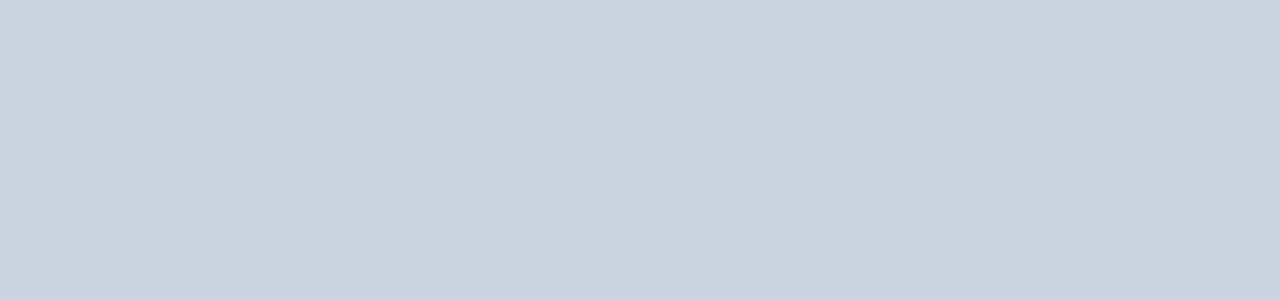
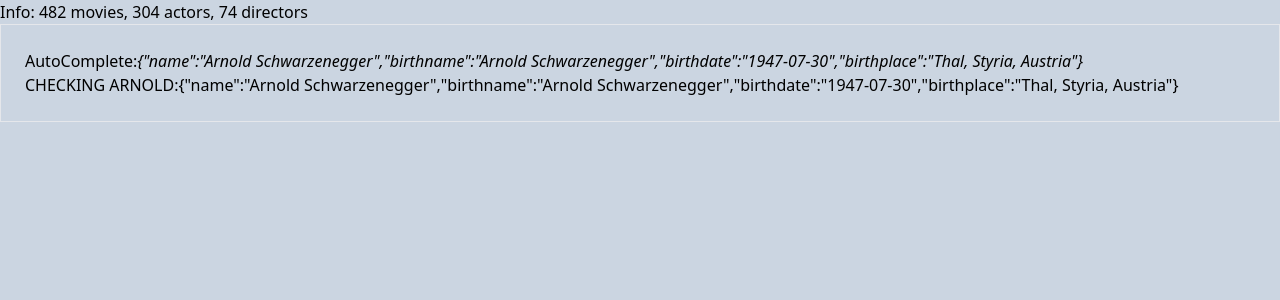
Before and after one commit to gregsoares/autoComplete, a React (Vite) app: page / in a window 1280 px wide. Shown: the top 300 px of the page. Built offline with nearby package versions, Linux system fonts and the light colour scheme.

Commit message:
fetching data from files and passing to component

```diff
--- a/src/App.jsx
+++ b/src/App.jsx
@@ -1,13 +1,30 @@
+import movies from './assets/data/movieList.json'
+import actors from './assets/data/actorList.json'
+import directors from './assets/data/directorList.json'
+import AutoComplete from './Pages/AutoComplete/AutoComplete'
 /** TODO:
  *
- * -- Call the API to get the data (from json files)
+ * -- Call the API to get the data (from json files) :
  * -- Load all the data into the state
  * -- Pass the data to the components
  *
  *
  */
 function App() {
-  return <div className='bg-slate-300 min-h-screen '></div>
+  const data = { movies, actors, directors }
+  return (
+    <div className='bg-slate-300 min-h-screen '>
+      Info: {data.movies.length} movies, {data.actors.length} actors,{' '}
+      {data.directors.length} directors
+      <section className='p-6 border'>
+        <AutoComplete
+          actors={data.actors.flat()}
+          movies={data.movies.flat()}
+          directors={data.directors.flat()}
+        />
+      </section>
+    </div>
+  )
 }
 
 export default App
--- /dev/null
+++ b/src/Pages/AutoComplete/AutoComplete.jsx
@@ -0,0 +1,37 @@
+import React from 'react'
+
+/**TODO:
+ * 1. save the data in the state
+ * 2. Create card component to display the data
+ * 3. Create dropdown component to filter the data by caterogies
+ * 4. Create search component to filter the data by user input
+ * - create filter function(Primary category: Movies, Actors, Directors, by dropdown)
+ *  -- filter function should take into account if movies are selected then only show movies with the actor/director specified by the user
+ */
+
+/**
+ *
+ * @param {*} data
+ * @returns
+ */
+
+const AutoComplete = ({ actors }) => {
+  return (
+    <div>
+      AutoComplete:
+      <i>
+        {actors.map(el =>
+          el.name === 'Arnold Schwarzenegger' ? JSON.stringify(el) : null
+        )}
+      </i>
+      <p>
+        CHECKING ARNOLD:
+        {JSON.stringify(
+          actors.filter(el => el.name === 'Arnold Schwarzenegger')[0]
+        )}
+      </p>
+    </div>
+  )
+}
+
+export default AutoComplete
```
Also changed, not shown: src/assets/data/directorList.json (renamed from src/assets/data/directorsList.json).
